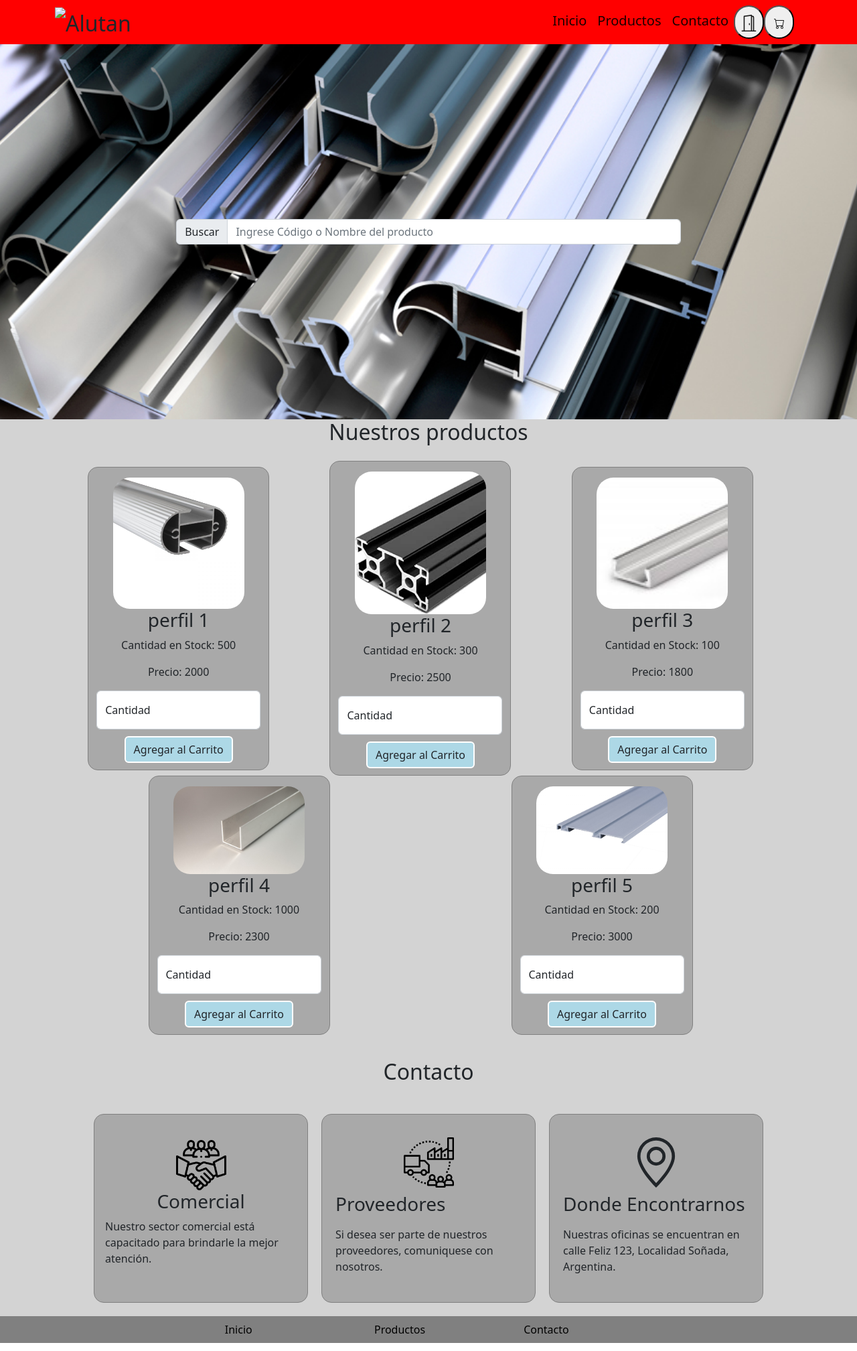
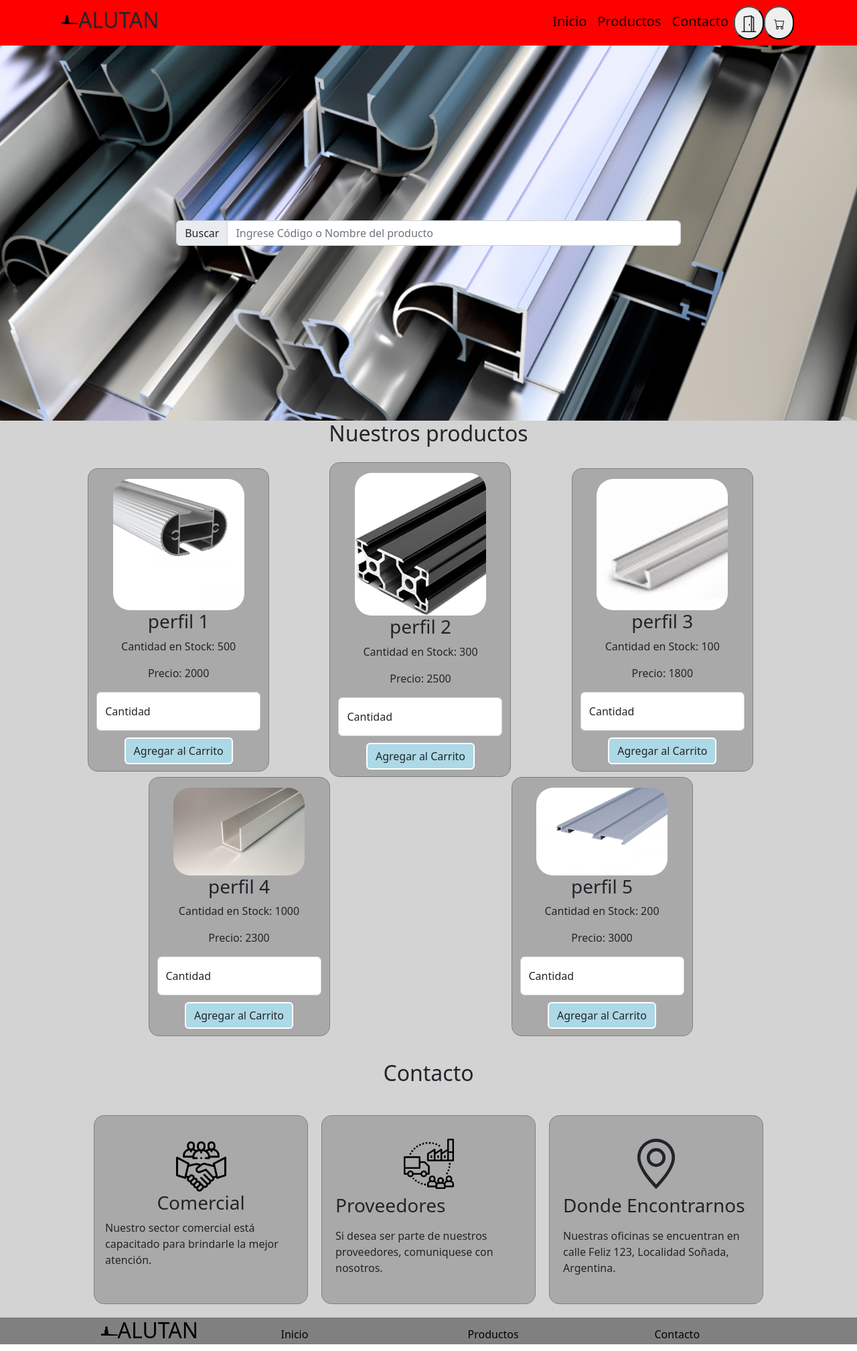
Before and after one commit to SFloresMedrano/CursoJavascript, a website: page index.html in a window 1280 px wide. Shown: the whole page at 67% size. Drawn offline with nearby package versions, Linux system fonts and the light colour scheme.

Commit message:
Adiciones css

```diff
--- a/index.html
+++ b/index.html
@@ -5,6 +5,7 @@
     <meta http-equiv="X-UA-Compatible" content="IE=edge">
     <meta name="viewport" content="width=device-width, initial-scale=1.0">
     <title>Distribuidora AluTan</title>
+    <link rel="icon" type="image/x-icon" href="./assets/img/favico.svg">
 
     <link href="https://cdn.jsdelivr.net/npm/bootstrap@5.2.0/dist/css/bootstrap.min.css" rel="stylesheet" integrity="sha384-gH2yIJqKdNHPEq0n4Mqa/HGKIhSkIHeL5AyhkYV8i59U5AR6csBvApHHNl/vI1Bx" crossorigin="anonymous">
 
@@ -19,9 +20,9 @@
     <!-- Header -->
     <header class="d-flex flex-column align-items-center justify-content-between" id="header">
         <div class="container d-flex justify-content-between align-items-center">
-            <div>
-                <a class="navbar-brand logo" href="./index.html"><img src="" alt="Alutan" />
-                </a>
+            <div class="d-flex flex-row align-items-center justify-content-center">
+                <a class="navbar-brand logo" href="./index.html"><img src="./assets/img/logo.svg" alt="Alutan" class="logo" /></a>
+                <h2>ALUTAN</h2>
             </div>
             <div>
                 <nav class="navbar navbar-expand-md">
@@ -160,10 +161,9 @@
     <!-- footer  -->
     <footer class="footer d-flex justify-content-around">
       <div class="container m-0 row d-flex align-items-center justify-content-around">
-        <div class="footer_div col-md-2">
-          <a href="./index.html" class="logo">
-              <img src="" alt=""/>
-          </a>
+        <div class="footer_div col-md-2 d-flex flex-row">
+          <a class="navbar-brand logo" href="./index.html"><img src="./assets/img/logo.svg" alt="Alutan" class="logo" /></a>
+          <h2>ALUTAN</h2>
         </div>
         <div class="footer_div col-md-2">
             <a href="./index.html">Inicio</a>
@@ -175,22 +175,6 @@
         <div class="footer_div col-md-2">
             <a href="">Contacto</a>
         </div>
-        <div class="footer_div col-md-2 d-flex justify-content-around">
-            <a href="">
-              <i class="bi bi-twitter icon-twitter fs-4"></i>
-            </a>
-            <a href="">
-              <i class="bi bi-instagram icon-instagram fs-4"></i>
-            </a>
-            <a href="">
-              <i class="bi bi-facebook icon-facebook fs-4"></i>
-            </a>
-            <a href="">
-              <i class="bi bi-linkedin icon-linkedin fs-4" id="login"></i>
-            </a>
-
-        </div>
-
      </div>
     </footer>
 
--- a/style.css
+++ b/style.css
@@ -271,3 +271,9 @@ i{
     text-decoration: black;
 
 }
+
+.logo {
+    width: 35px;
+    margin-bottom: 10px;
+    padding: 5px;
+}
```
